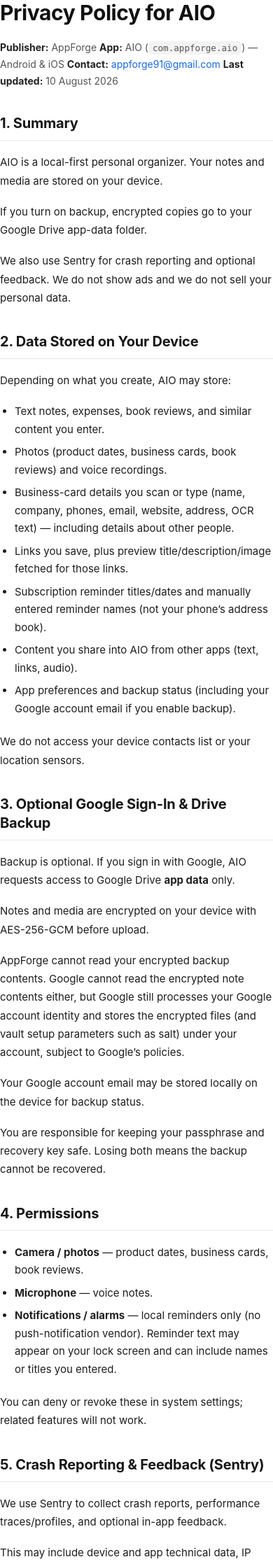
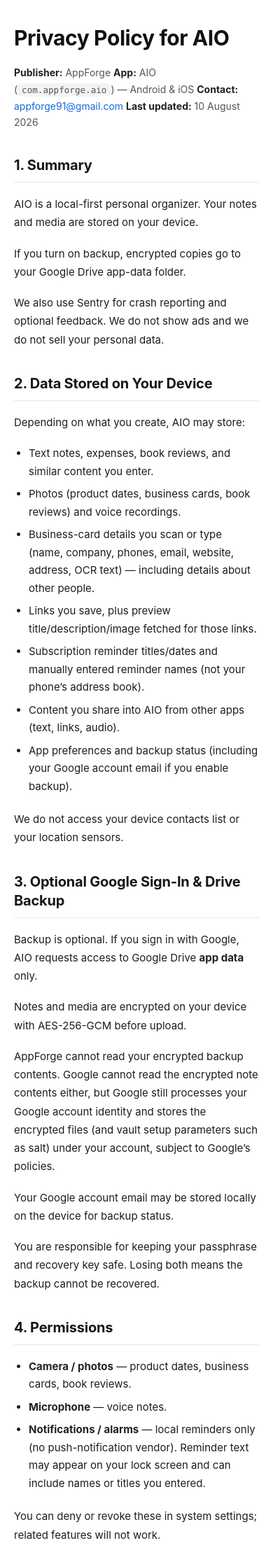
Before and after one commit to appforge91/aio-privacy-policy, a Jekyll site: the page built from index.md, in a window 390 px wide. Shown: the top 2235 px of the page at 70% size. Built offline with Jekyll 4.4.1, drawn with Linux system fonts in a browser that asks for light colours.

Commit message:
Update style.scss

```diff
--- a/assets/css/style.scss
+++ b/assets/css/style.scss
@@ -4,10 +4,6 @@
 /* --------------------------------------------------
 AIO Privacy Policy
 Custom styling
--------------------------------------------------- */
-
-/* --------------------------------------------------
-Global
 -------------------------------------------------- */
 
 * {
@@ -47,13 +43,9 @@ header {
 
 /* --------------------------------------------------
 Main content container
-
-The content is centered and limited to a comfortable
-reading width. This prevents long lines on desktop.
 -------------------------------------------------- */
 
-.wrapper,
-section {
+.privacy-page {
   width: 100%;
   max-width: 820px;
 
@@ -66,9 +58,6 @@ section {
 
 /* --------------------------------------------------
 Main Privacy Policy title
-
-This is intentionally kept simple because the title
-is already resolved.
 -------------------------------------------------- */
 
 h1 {
@@ -199,7 +188,7 @@ code {
 
 
 /* --------------------------------------------------
-Horizontal rules, if you use them in Markdown
+Horizontal rules
 -------------------------------------------------- */
 
 hr {
@@ -216,10 +205,12 @@ Mobile
 
 @media screen and (max-width: 700px) {
 
-  .wrapper,
-  section {
+  .privacy-page {
     width: 100%;
     max-width: 100%;
+
+    margin-left: 0;
+    margin-right: 0;
 
     padding: 36px 20px 60px;
   }
```
